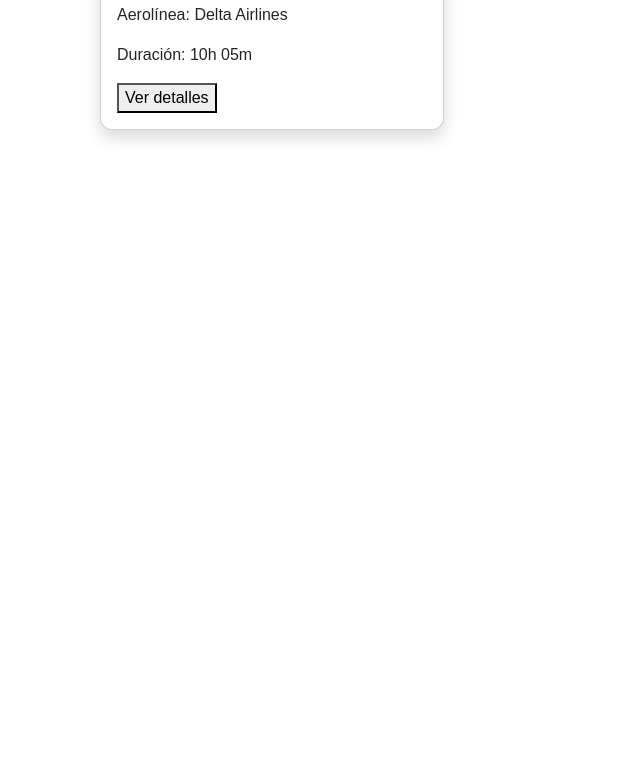
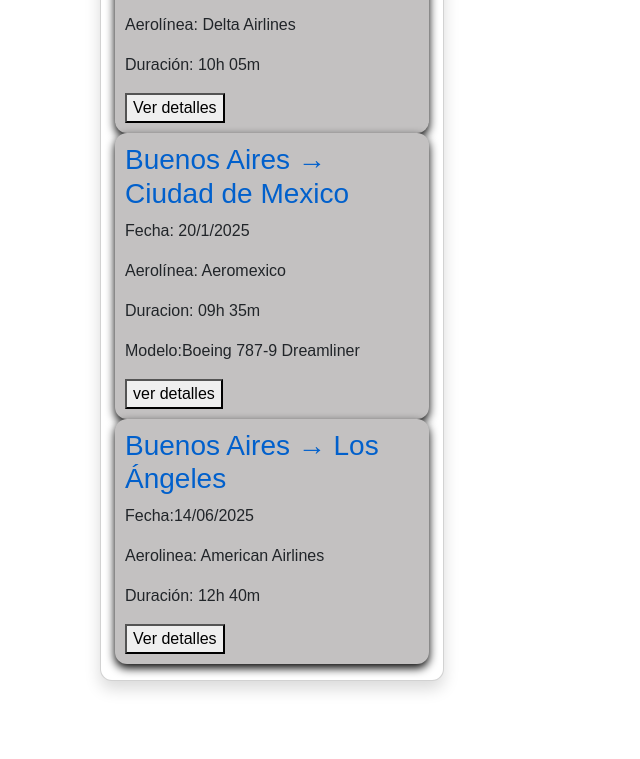
Before and after one commit to JoacoPotenzone/tp-final_ids, a plain HTML site: page pages/vuelos.html in a window 1280 px wide. Shown: the part 640-1399 px from the top of the page, without its empty margins (0-640 px from the left). Before the commit the page ends 848 px from the top, so only its background shows below. Drawn offline with nearby package versions, Linux system fonts and the light colour scheme.

Commit message:
agrego dos cartas mas de vueloss

```diff
--- a/pages/vuelos.html
+++ b/pages/vuelos.html
@@ -70,7 +70,26 @@
                             </div>
                         </div>
 
+                        <div class="row g-1">
+                            <div class="vuelo-card">
+                                <h3>Buenos Aires → Ciudad de Mexico</h3>
+                                <p>Fecha: 20/1/2025</p>
+                                <p>Aerolínea: Aeromexico</p>
+                                <p>Duracion: 09h 35m</p>
+                                <p>Modelo:Boeing 787-9 Dreamliner</p>
+                                <button href="https://www.flightradar24.com/AMX029/3d316321">ver detalles</button>
+                            </div>
+                        </div>
 
+                        <div class="row g-1">
+                            <div class="vuelo-card">
+                                <h3>Buenos Aires → Los Ángeles</h3>
+                                <p>Fecha:14/06/2025</p>
+                                <p>Aerolinea: American Airlines</p>
+                                <p>Duración: 12h 40m</p>
+                                <button>Ver detalles</button>
+                            </div>
+                        </div>
                     </div>
                 </div>
             </div>
--- a/styles/style.css
+++ b/styles/style.css
@@ -36,7 +36,7 @@
 .container {
     padding: 30px;
     display: grid;
-    grid-template-columns: repeat(auto-fit,minmax(300px, 1fr));
+    grid-template-columns: repeat(auto-fit,minmax(300px, lfr));
     gap: 20px;
 
 }
@@ -45,11 +45,19 @@
     padding: 20px;
     border-radius: 12px;
     box-shadow: 0 4px 10px black
-
+→
 }
 .card h3 {
     margin-top: 0;
     color:rgba(1, 96, 204);
+
+}
+.vuelo-card {
+   background: rgb(195, 193, 193);
+    grid-template-columns: repart(auto-fit,minmax(300px, lfr));
+    padding: 10px;
+    border-radius: 12px;
+    box-shadow: 0 4px 10px black
 
 }
 footer{
```
